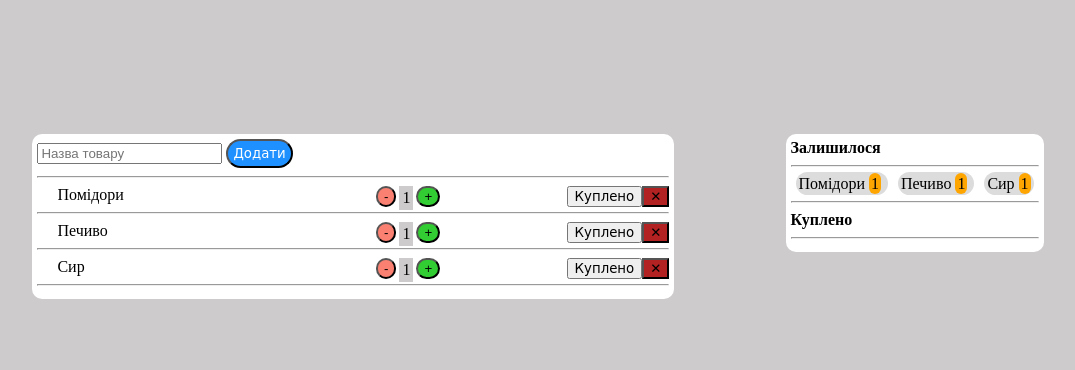
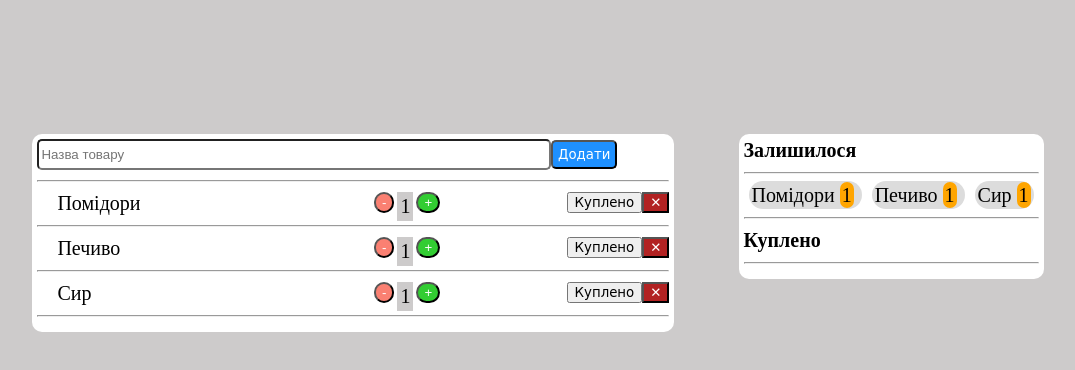
Before and after one commit to StasSV/BuyListNew, a plain HTML site: page index.html in a window 1280 px wide. Shown: the whole page, without its empty margins (102-1177 px from the left). Drawn offline with Linux system fonts and the light colour scheme.

Commit message:
change text color, size, location

```diff
--- a/index.html
+++ b/index.html
@@ -19,41 +19,60 @@
         <div class="bl-list">
             <div class="bl-row">
                 <div class="input">
-                    <input type="text" placeholder="Назва товару">
+                    <input class="text" placeholder="Назва товару">
                     <button class="bl-addButton">
                         <font color='white'>
                             Додати
                         </font>
                     </button>
-                    <HR></HR>
                 </div>
+                 <HR></HR>
             </div>
 
             <div class="bl-count">
                 <span class="bl-product">Помідори</span>
-                 <button class="bl-cross">✕</button>
+                 <button class="bl-cross"><font color='white'>
+                            ✕
+                        </font></button>
                 <button class="boughtButton">Куплено</button>
-                <button class="bl-plus">+</button>
+                <button class="bl-plus"><font color='white'>
+                            +
+                        </font>
+                </button>
                     <span class="bl-label">1</span>
-                    <button class="bl-minus">-</button>
+                    <button class="bl-minus"><font color='white'>
+                            -
+                        </font></button>
                  <HR></HR>
             </div>
             <div class="bl-count">
                 <span class="bl-product">Печиво</span>
-                <button class="bl-cross">✕</button>
+                <button class="bl-cross"><font color='white'>
+                            ✕
+                        </font></button>
                 <button class="boughtButton">Куплено</button>
-                <button class="bl-plus">+</button>
+                <button class="bl-plus"><font color='white'>
+                            +
+                        </font></button>
                     <span class="bl-label">1</span>
-                    <button class="bl-minus">-</button>
+                    <button class="bl-minus"><font color='white'>
+                            -
+                        </font></button>
                  <HR></HR>
             </div>
             <div class="bl-count">
                 <span class="bl-product">Сир</span>
-                 <button class="bl-cross">✕</button>
+                 <button class="bl-cross"><font color='white'>
+                           ✕
+                        </font></button>
                 <button class="boughtButton">Куплено</button>
-                <button class="bl-plus">+</button>
+                <button class="bl-plus"><font color='white'>
+                            +
+                        </font></button>
                     <span class="bl-label">1</span>
-                    <button class="bl-minus">-</button>
+                    <button class="bl-minus"><font color='white'>
+                            -
+                        </font></button>
                  <HR></HR>
             </div>
         </div>
--- a/main.css
+++ b/main.css
@@ -7,6 +7,7 @@
     min-width: 300px;
     border-radius: 10px;
     padding: 5px;
+    font-size: 15pt;
 
 }
 
@@ -18,6 +19,7 @@
     border-radius: 10px;
     padding: 5px;
 }
+
 .bl-product{
     margin: 20px;
 }
@@ -41,10 +43,12 @@
     padding: 2px;
 }
 .bl-addButton{
-     background: DodgerBlue;
+    background: DodgerBlue;
     font-family: cursive;
-    border-radius: 25px;
+    border-radius: 5px;
     padding: 5px;
+    margin-left: -5px;
+
 
 }
 .bl-plus {
@@ -72,3 +76,11 @@
     display: inline;
     margin-left: 20%;
 }
+.text{
+    width:80%;
+    height: 25px;;
+    border-radius: 5px;
+}
+.bl-title{
+    font-size: 15pt;
+}
```
